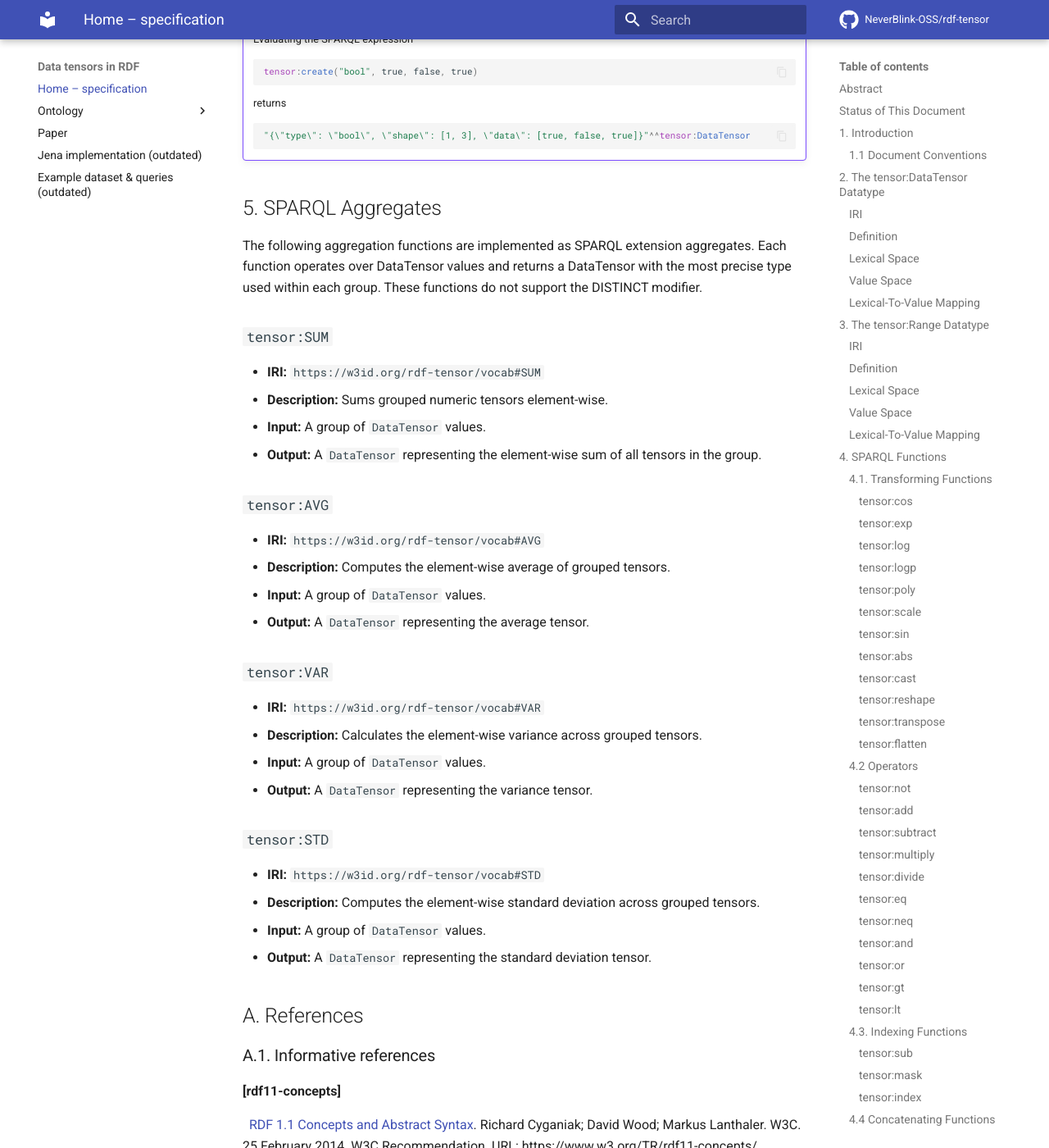
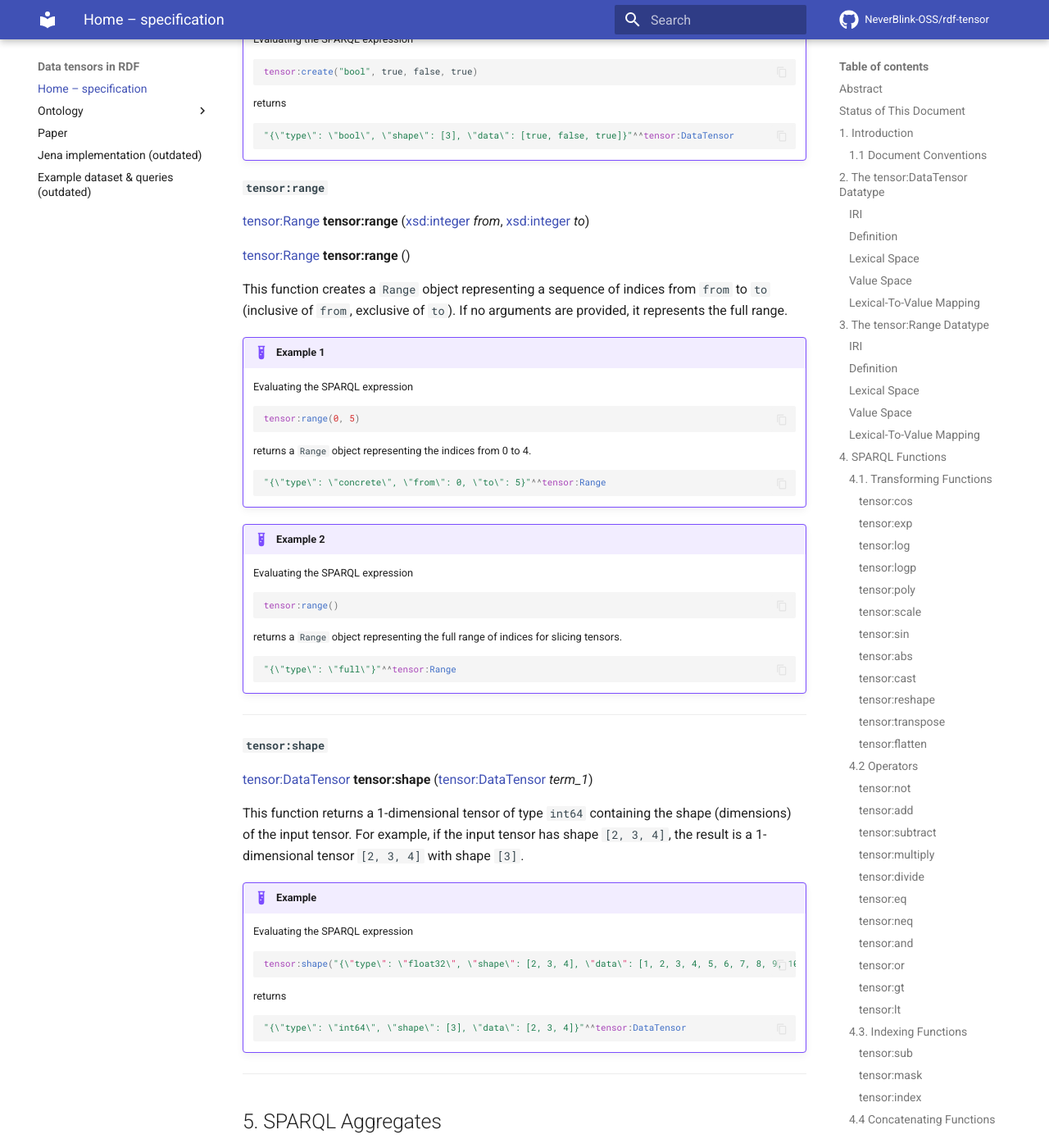
Before and after one commit to NeverBlink-OSS/rdf-tensor, an MkDocs documentation site: the page built from docs/index.md, in a window 1280 px wide and 1400 px high, scrolled down 29170 px. Shown: the whole window at 82% size. Built offline with MkDocs 1.6.1 and Material for MkDocs 9.7.7, drawn with Linux system fonts in a browser that asks for light colours; comment, search, counter and statistics services are not loaded; some of the changed text lies outside the part shown.

Commit message:
Update creator functions (#20)
* Update creator functions

* Comments

````diff
--- a/docs/index.md
+++ b/docs/index.md
@@ -1463,8 +1463,68 @@ This function creates a `DataTensor` or `DataTensor` from a list of scalar value
     returns
 
     ```turtle
-    "{\"type\": \"bool\", \"shape\": [1, 3], \"data\": [true, false, true]}"^^tensor:DataTensor
-    ```
+    "{\"type\": \"bool\", \"shape\": [3], \"data\": [true, false, true]}"^^tensor:DataTensor
+    ```
+
+#### `tensor:range`
+
+[tensor:Range](https://w3id.org/rdf-tensor/vocab#Range) **tensor:range** ([xsd:integer](http://www.w3.org/2001/XMLSchema#integer) _from_, [xsd:integer](http://www.w3.org/2001/XMLSchema#integer) _to_)
+
+[tensor:Range](https://w3id.org/rdf-tensor/vocab#Range) **tensor:range** ()
+
+This function creates a `Range` object representing a sequence of indices from `from` to `to` (inclusive of `from`, exclusive of `to`). If no arguments are provided, it represents the full range.
+
+!!! example "Example 1"
+
+    Evaluating the SPARQL expression
+
+    ```sparql
+    tensor:range(0, 5)
+    ```
+
+    returns a `Range` object representing the indices from 0 to 4.
+
+    ```turtle
+    "{\"type\": \"concrete\", \"from\": 0, \"to\": 5}"^^tensor:Range
+    ```
+
+!!! example "Example 2"
+
+    Evaluating the SPARQL expression
+
+    ```sparql
+    tensor:range()
+    ```
+
+    returns a `Range` object representing the full range of indices for slicing tensors.
+
+    ```turtle
+    "{\"type\": \"full\"}"^^tensor:Range
+    ```
+
+---
+
+#### `tensor:shape`
+
+[tensor:DataTensor](https://w3id.org/rdf-tensor/vocab#DataTensor) **tensor:shape** ([tensor:DataTensor](https://w3id.org/rdf-tensor/vocab#DataTensor) _term_1_)
+
+This function returns a 1-dimensional tensor of type `int64` containing the shape (dimensions) of the input tensor. For example, if the input tensor has shape `[2, 3, 4]`, the result is a 1-dimensional tensor `[2, 3, 4]` with shape `[3]`.
+
+!!! example
+
+    Evaluating the SPARQL expression
+
+    ```sparql
+    tensor:shape("{\"type\": \"float32\", \"shape\": [2, 3, 4], \"data\": [1, 2, 3, 4, 5, 6, 7, 8, 9, 10, 11, 12, 13, 14, 15, 16, 17, 18, 19, 20, 21, 22, 23, 24]}"^^tensor:DataTensor)
+    ```
+
+    returns
+
+    ```turtle
+    "{\"type\": \"int64\", \"shape\": [3], \"data\": [2, 3, 4]}"^^tensor:DataTensor
+    ```
+
+---
 
 ## 5. SPARQL Aggregates
 
@@ -1515,3 +1575,7 @@ The following aggregation functions are implemented as SPARQL extension aggregat
 **[NumPy]**
 <a name="numpy"></a>
 &nbsp; [NumPy](https://numpy.org/). NumPy Developers. NumPy. 2023. URL: https://numpy.org/
+
+**[ONNX (Open Neural Network Exchange)]**
+<a name="onnx"></a>
+&nbsp; [ONNX (Open Neural Network Exchange)](https://onnx.ai/). ONNX. 2019. URL: https://onnx.ai/
````
Also changed, not shown: other parts of docs/index.md (+4 -4 lines), 1 other file.
